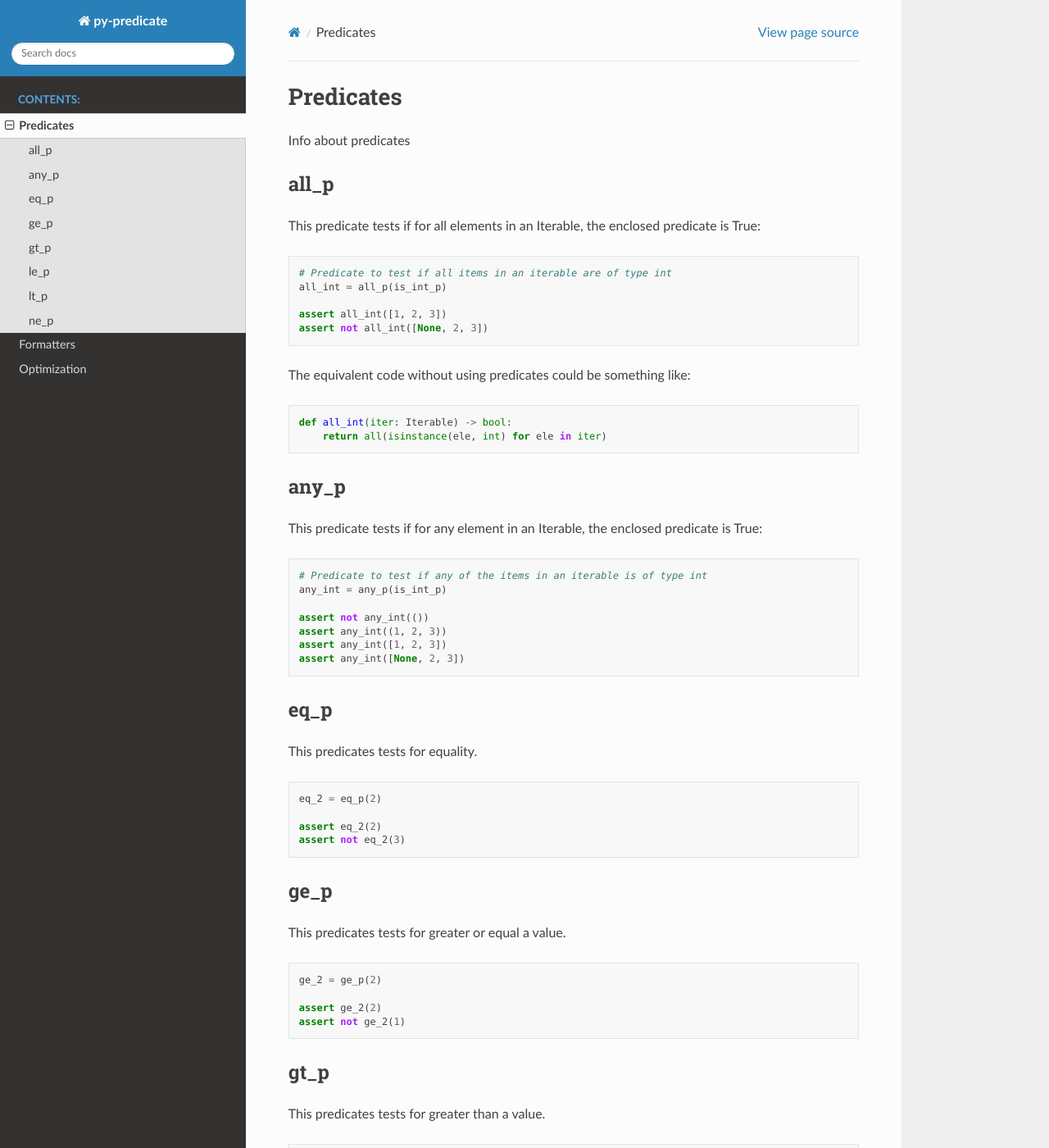
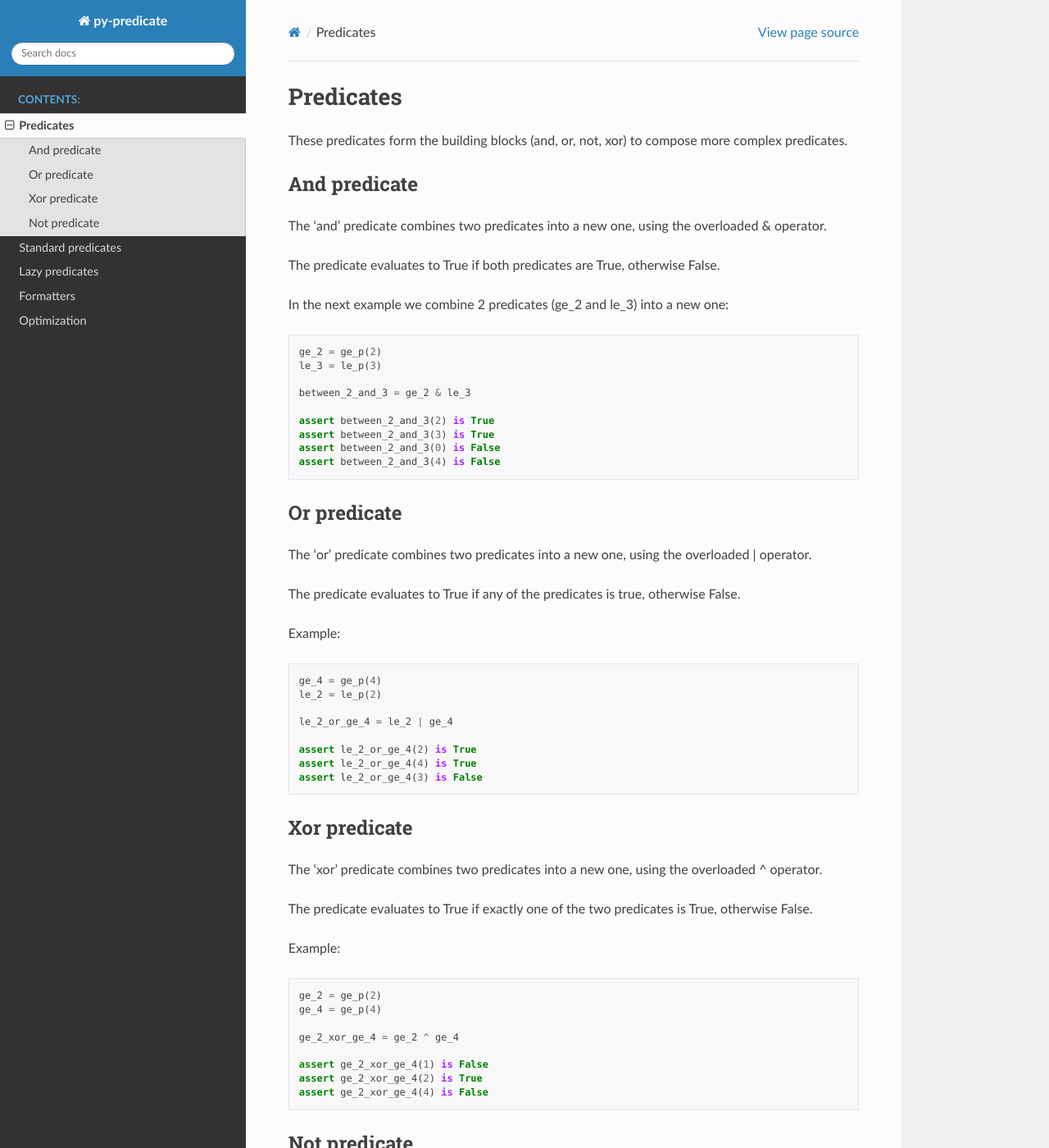
Before and after one commit to mrijk/py-predicate, a Sphinx documentation site: the page built from docs/predicates.rst, in a window 1280 px wide and 1400 px high. Shown: the whole window at 82% size. Built offline with Sphinx 7.4.7 and the Read the Docs theme 3.1.0, drawn with Linux system fonts in a browser that asks for light colours; some of the changed text lies outside the part shown.

Commit message:
Update docs

```diff
--- /dev/null
+++ b/docs/lazy_predicates.rst
@@ -0,0 +1,66 @@
+Lazy predicates
+===============
+
+Lazy predicates are a more advanced feature that allow composing predicates that reference
+themself, or even having predicates with mutual references.
+
+A lazy predicate is defined as:
+
+.. code-block:: python
+
+    from predicate import lazy_p
+
+    p = lazy_p("name_of_referenced_predicate")
+
+To make this more clear, we will give to examples.
+
+Example 1
+---------
+In the next example we define a predicate, that tests if a given data structure is
+either a string, or a list of data that can again either be a string or a list of
+data. Ad infinitum.
+
+.. code-block:: python
+
+    from predicate import all_p, is_list_p, is_str_p, lazy_p
+
+    str_or_list_of_str = is_str_p | (is_list_p & all_p(lazy_p("str_or_list_of_str")))
+
+Note that the name of the reference must be the same as the variable name of the predicate that you are
+referencing.
+
+Applying this predicate gives the following results:
+
+.. code-block:: python
+
+    str_or_list_of_str("foo")
+    True
+
+    str_or_list_of_str(["foo"])
+    True
+
+    str_or_list_of_str(["foo", ["bar"]])
+    True
+
+    str_or_list_of_str(1)
+    False
+
+Example 2
+---------
+We can even model a predicate that checks if a given data structure is valid json:
+
+.. code-block:: python
+
+    valid_json_p = lazy_p("is_json_p")
+    json_list_p = is_list_p & lazy_p("valid_values")
+
+    json_keys_p = all_p(is_str_p)
+
+    valid_values = all_p(
+        is_str_p | is_int_p | is_float_p | json_list_p | valid_json_p | is_none_p
+    )
+    json_values_p = comp_p(lambda x: x.values(), valid_values)
+
+    is_json_p = (is_dict_p & json_keys_p & json_values_p) | json_list_p
+
+As you can see in this example there are 2 mutual lazy references.
--- a/docs/optimization.rst
+++ b/docs/optimization.rst
@@ -6,6 +6,8 @@ py-predicate can optimize predicates in many ways.
 For example:
 
 .. code-block:: python
+
+    from predicate import always_false_p, ge_p, optimize
 
     ge_2 = ge_p(2)
     lt_2 = ~ge_2
--- a/docs/predicates.rst
+++ b/docs/predicates.rst
@@ -1,105 +1,83 @@
 Predicates
 ==========
 
-Info about predicates
+These predicates form the building blocks (and, or, not, xor) to compose more complex predicates.
 
-all_p
------
+And predicate
+-------------
 
-This predicate tests if for all elements in an Iterable, the enclosed predicate is True:
+The 'and' predicate combines two predicates into a new one, using the overloaded & operator.
+
+The predicate evaluates to True if both predicates are True, otherwise False.
+
+In the next example we combine 2 predicates (ge_2 and le_3) into a new one:
 
 .. code-block:: python
 
-    # Predicate to test if all items in an iterable are of type int
-    all_int = all_p(is_int_p)
+    ge_2 = ge_p(2)
+    le_3 = le_p(3)
 
-    assert all_int([1, 2, 3])
-    assert not all_int([None, 2, 3])
+    between_2_and_3 = ge_2 & le_3
 
-The equivalent code without using predicates could be something like:
+    assert between_2_and_3(2) is True
+    assert between_2_and_3(3) is True
+    assert between_2_and_3(0) is False
+    assert between_2_and_3(4) is False
+
+Or predicate
+------------
+
+The 'or' predicate combines two predicates into a new one, using the overloaded | operator.
+
+The predicate evaluates to True if any of the predicates is true, otherwise False.
+
+Example:
 
 .. code-block:: python
 
-    def all_int(iter: Iterable) -> bool:
-        return all(isinstance(ele, int) for ele in iter)
+    ge_4 = ge_p(4)
+    le_2 = le_p(2)
 
+    le_2_or_ge_4 = le_2 | ge_4
 
-any_p
------
+    assert le_2_or_ge_4(2) is True
+    assert le_2_or_ge_4(4) is True
+    assert le_2_or_ge_4(3) is False
 
-This predicate tests if for any element in an Iterable, the enclosed predicate is True:
+Xor predicate
+-------------
+
+The 'xor' predicate combines two predicates into a new one, using the overloaded ^ operator.
+
+The predicate evaluates to True if exactly one of the two predicates is True, otherwise False.
+
+Example:
+
 
 .. code-block:: python
 
-    # Predicate to test if any of the items in an iterable is of type int
-    any_int = any_p(is_int_p)
+    ge_2 = ge_p(2)
+    ge_4 = ge_p(4)
 
-    assert not any_int(())
-    assert any_int((1, 2, 3))
-    assert any_int([1, 2, 3])
-    assert any_int([None, 2, 3])
+    ge_2_xor_ge_4 = ge_2 ^ ge_4
 
-eq_p
-----
-
-This predicates tests for equality.
-
-.. code-block:: python
-
-    eq_2 = eq_p(2)
-
-    assert eq_2(2)
-    assert not eq_2(3)
+    assert ge_2_xor_ge_4(1) is False
+    assert ge_2_xor_ge_4(2) is True
+    assert ge_2_xor_ge_4(4) is False
 
 
+Not predicate
+-------------
 
-ge_p
-----
+The 'not' predicate negates a predicate, using the overloaded ~ operator
 
-This predicates tests for greater or equal a value.
+Example:
 
 .. code-block:: python
 
     ge_2 = ge_p(2)
 
-    assert ge_2(2)
-    assert not ge_2(1)
+    lt_2 = ~ge_2
 
-gt_p
-----
-
-This predicates tests for greater than a value.
-
-.. code-block:: python
-
-    gt_2 = gt_p(2)
-
-    assert not gt_2(2)
-    assert gt_2(3)
-
-le_p
-----
-
-This predicates tests for less than or equal a value.
-
-.. code-block:: python
-
-    le_2 = le_p(2)
-
-    assert le_2(2)
-    assert not le_2(3)
-
-lt_p
-----
-
-This predicates tests for less than a value.
-
-.. code-block:: python
-
-    lt_2 = lt_p(2)
-
-    assert not lt_2(2)
-    assert lt_2(1)
-
-ne_p
-----
+    assert lt_2(2) is False
+    assert lt_2(1) is True
--- /dev/null
+++ b/docs/standard_predicates.rst
@@ -0,0 +1,115 @@
+Standard predicates
+===================
+
+Info about predicates
+
+all_p
+-----
+
+This predicate tests if for all elements in an Iterable, the enclosed predicate is True:
+
+.. code-block:: python
+
+    # Predicate to test if all items in an iterable are of type int
+    all_int = all_p(is_int_p)
+
+    assert all_int([1, 2, 3])
+    assert not all_int([None, 2, 3])
+
+The equivalent code without using predicates could be something like:
+
+.. code-block:: python
+
+    def all_int(iter: Iterable) -> bool:
+        return all(isinstance(ele, int) for ele in iter)
+
+
+any_p
+-----
+
+This predicate tests if for any element in an Iterable, the enclosed predicate is True:
+
+.. code-block:: python
+
+    # Predicate to test if any of the items in an iterable is of type int
+    any_int = any_p(is_int_p)
+
+    assert not any_int(())
+    assert any_int((1, 2, 3))
+    assert any_int([1, 2, 3])
+    assert any_int([None, 2, 3])
+
+eq_p
+----
+
+This predicates tests for equality.
+
+.. code-block:: python
+
+    eq_2 = eq_p(2)
+
+    assert eq_2(2)
+    assert not eq_2(3)
+
+
+
+ge_p
+----
+
+This predicates tests for greater or equal a value.
+
+.. code-block:: python
+
+    ge_2 = ge_p(2)
+
+    assert ge_2(2)
+    assert not ge_2(1)
+
+gt_p
+----
+
+This predicates tests for greater than a value.
+
+.. code-block:: python
+
+    gt_2 = gt_p(2)
+
+    assert not gt_2(2)
+    assert gt_2(3)
+
+le_p
+----
+
+This predicates tests for less than or equal a value.
+
+.. code-block:: python
+
+    le_2 = le_p(2)
+
+    assert le_2(2)
+    assert not le_2(3)
+
+lt_p
+----
+
+This predicates tests for less than a value.
+
+.. code-block:: python
+
+    lt_2 = lt_p(2)
+
+    assert not lt_2(2)
+    assert lt_2(1)
+
+ne_p
+----
+
+This predicate tests for non equality
+
+
+.. code-block:: python
+
+    ne_2 = ne_p(2)
+
+    assert not ne_2(2)
+    assert ne_2(3)
```
Also changed, not shown: docs/formatters.rst (+31 -0 lines), docs/index.rst (+3 -78 lines), 1 other file.
